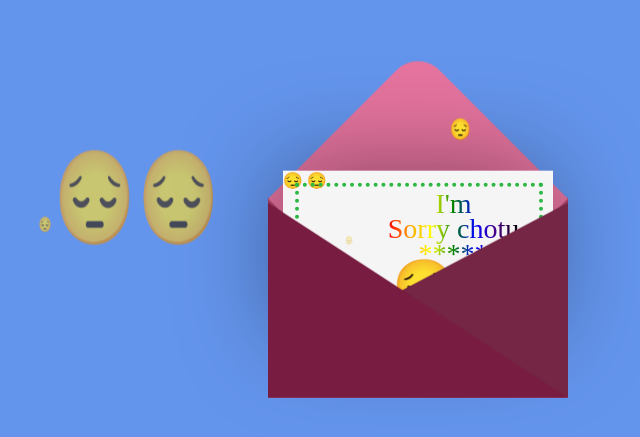
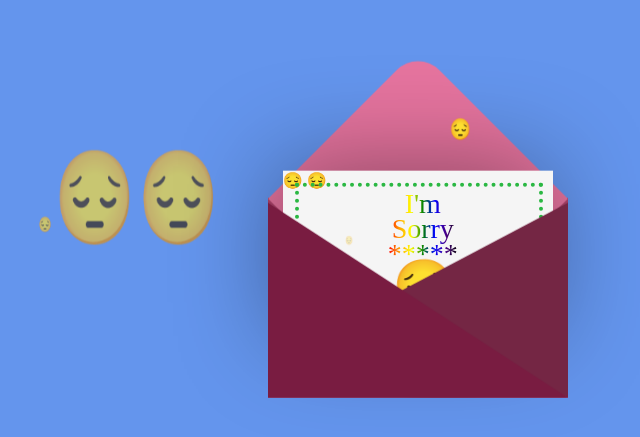
Before and after one commit to BISHT22/WEBSITE, a plain HTML site: page index.html in a window 1280 px wide. Shown: the part 107-544 px from the top of the page, without its empty margins (361-1001 px from the left). Drawn offline with Linux system fonts and the light colour scheme.

Commit message:
index.html

```diff
--- a/index.html
+++ b/index.html
@@ -20,7 +20,7 @@
                               </div>
 
                                      <div class="card"> &#128532;
-                                           <div class="text"> I'm <br> Sorry chotu <br> <!--In place of star you guys can write NAME-->***** </div>&#128532;
+                                           <div class="text"> I'm <br> Sorry  <br> <!--In place of star you guys can write NAME-->***** </div>&#128532;
                                            <div class="card_emoji" style="font-size: 50px;">&#128532;</div>
                                           </div>
 
```
